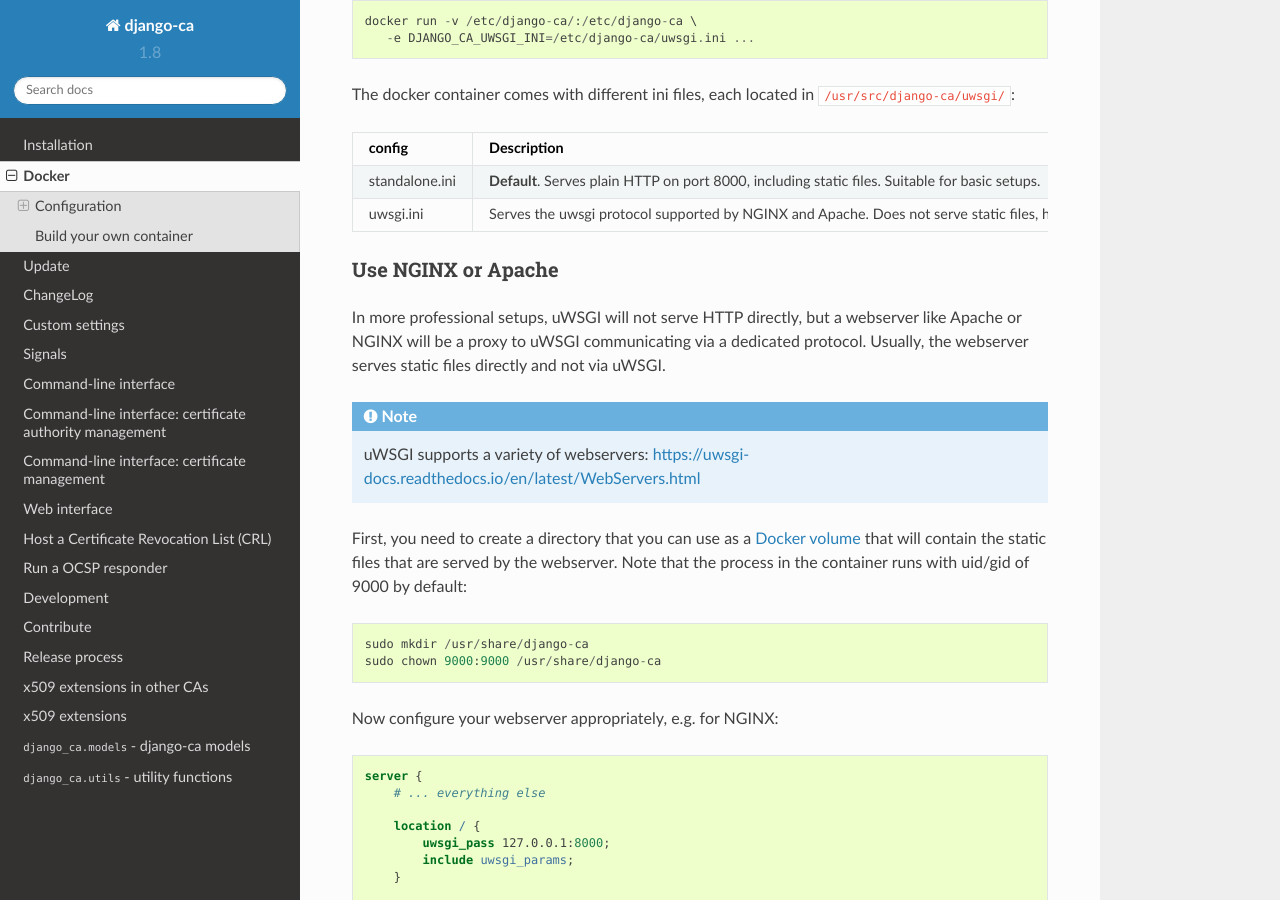
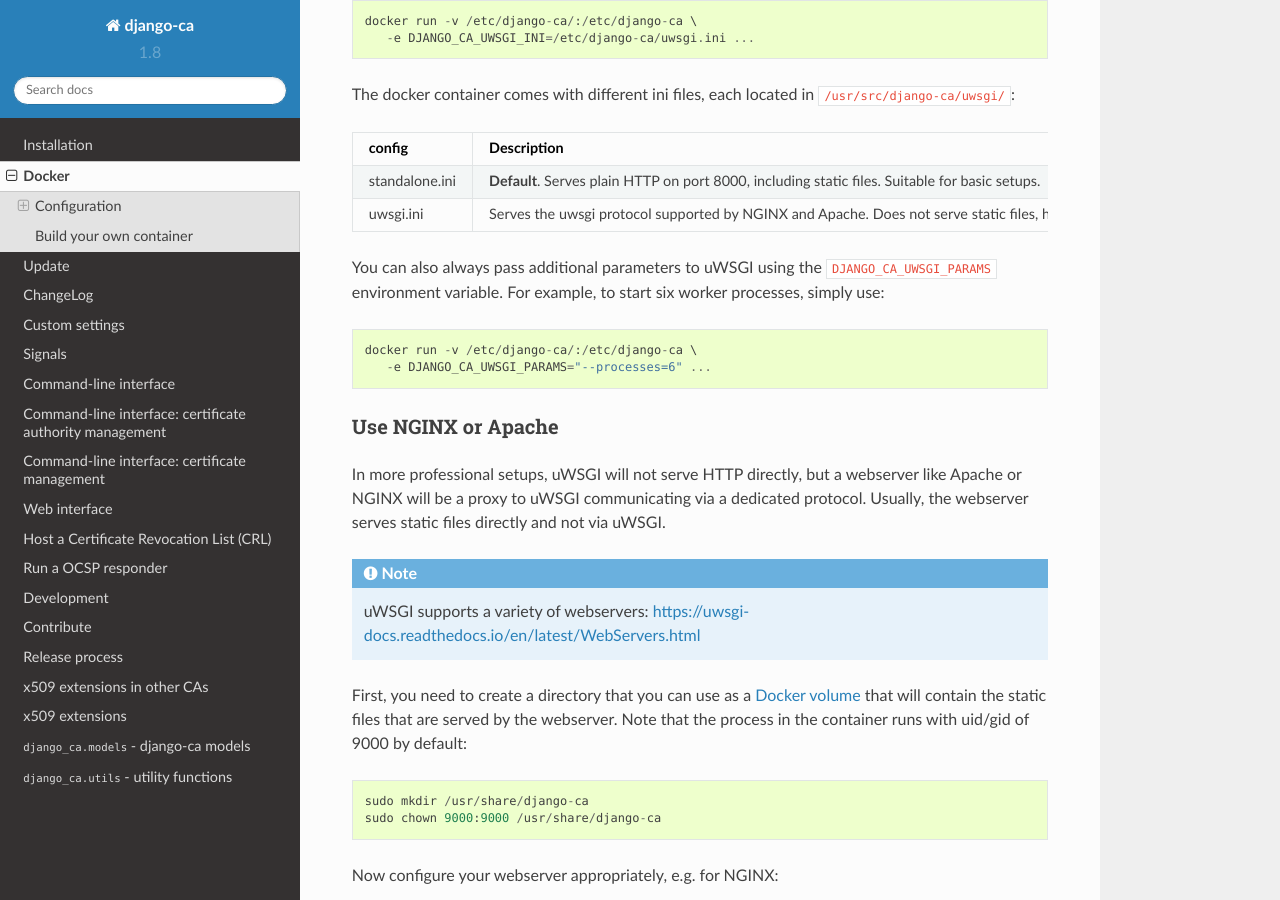
Before and after one commit to mathiasertl/django-ca, a Sphinx documentation site: the page built from docs/source/docker.rst, in a window 1280 px wide and 900 px high, scrolled down 1348 px. Built offline with Sphinx 7.4.7 and the Read the Docs theme 2.0.0, drawn with Linux system fonts in a browser that asks for light colours.

Commit message:
support DJANGO_CA_UWSGI_PARAMS

```diff
--- a/docs/source/changelog.rst
+++ b/docs/source/changelog.rst
@@ -31,6 +31,8 @@
   smaller image (~965MB -> ~235MB).
 * Run complete test-suite in a separate build stage when building the image.
 * Provide ``uwsgi.ini`` for fast deployments with the uwsgi protocol.
+* Add support for passing additional parameters to uWSGI using the ``DJANGO_CA_UWSGI_PARAMS`` environment
+  variable.
 * Create user/group with a predefined uid/gid of 9000 to allow better sharing of containers.
 * Add ``/usr/share/django-ca/`` as named volume, allowing a setup where an external webserver serves static
   files.
--- a/docs/source/docker.rst
+++ b/docs/source/docker.rst
@@ -68,6 +68,12 @@
 uwsgi.ini      Serves the uwsgi protocol supported by NGINX and Apache. Does not serve static files, has three
                worker processes.
 ============== ===============================================================================================
+
+You can also always pass additional parameters to uWSGI using the ``DJANGO_CA_UWSGI_PARAMS`` environment
+variable. For example, to start six worker processes, simply use::
+
+   docker run -v /etc/django-ca/:/etc/django-ca \
+      -e DJANGO_CA_UWSGI_PARAMS="--processes=6" ...
 
 Use NGINX or Apache
 ===================
```
Also changed, not shown: 1 other file.
